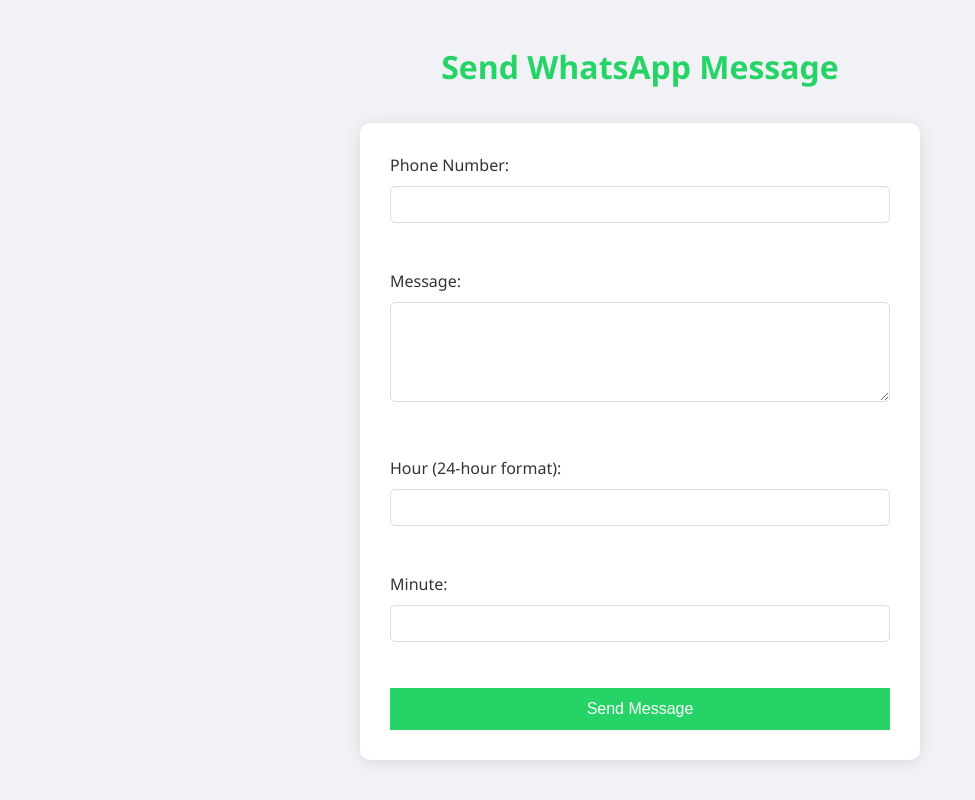
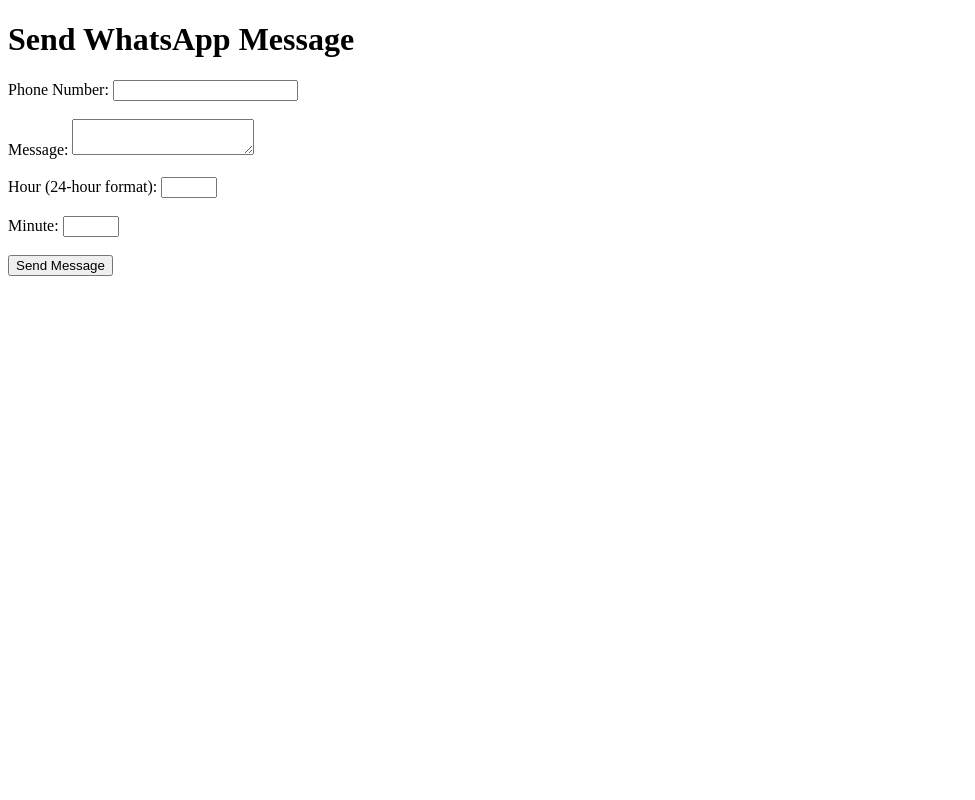
Before and after one commit to dhruvdivecha/whatsapp-scheduler, a Flask app: page / in a window 1280 px wide. Shown: the whole page, without its empty margins (0-975 px from the left). Run offline with Flask 3, Linux system fonts and the light colour scheme.

Commit message:
Decided to remove styles cause i wanted python's dominance on the repo

```diff
--- a/templates/index.html
+++ b/templates/index.html
@@ -4,66 +4,6 @@
     <meta charset="UTF-8">
     <meta name="viewport" content="width=device-width, initial-scale=1.0">
     <title>Send WhatsApp Message</title>
-    <style>
-        body {
-            font-family: 'Segoe UI', Tahoma, Geneva, Verdana, sans-serif;
-            line-height: 1.6;
-            margin: 0;
-            padding: 20px;
-            background: #f0f2f5;
-        }
-        h1 {
-            color: #25D366;
-            text-align: center;
-            margin-bottom: 30px;
-        }
-        form {
-            max-width: 500px;
-            margin: auto;
-            background: #fff;
-            padding: 30px;
-            border-radius: 10px;
-            box-shadow: 0 2px 15px rgba(0, 0, 0, 0.1);
-        }
-        label {
-            display: block;
-            margin-bottom: 8px;
-            color: #333;
-            font-weight: 500;
-        }
-        input[type="text"],
-        input[type="number"],
-        textarea {
-            width: 100%;
-            padding: 10px;
-            margin-bottom: 20px;
-            border: 1px solid #ddd;
-            border-radius: 5px;
-            box-sizing: border-box;
-        }
-        textarea {
-            height: 100px;
-            resize: vertical;
-        }
-        input[type="submit"] {
-            background: #25D366;
-            color: #fff;
-            border: none;
-            cursor: pointer;
-            font-size: 16px;
-            padding: 12px 24px;
-            transition: background 0.3s;
-            width: 100%;
-        }
-        input[type="submit"]:hover {
-            background: #128C7E;
-        }
-        @media (max-width: 600px) {
-            form {
-                padding: 20px;
-            }
-        }
-    </style>
 </head>
 <body>
     <h1>Send WhatsApp Message</h1>
```
